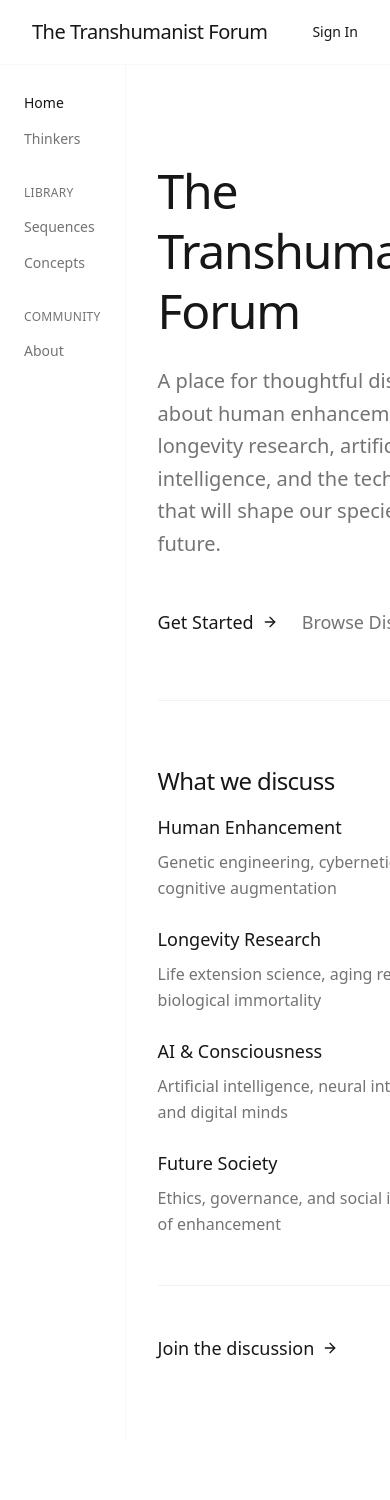
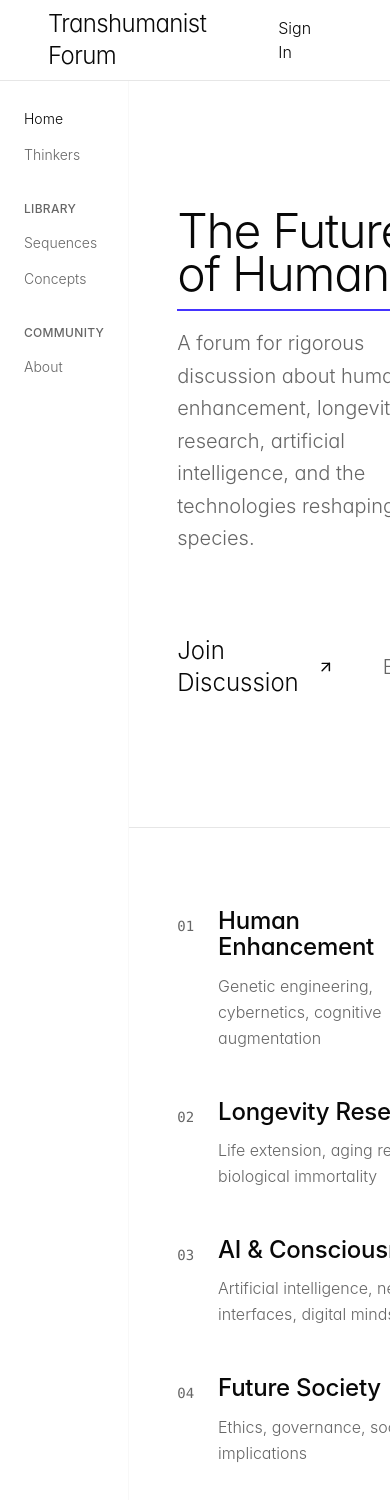
Before and after one commit to willjy1/transhumanismforum-8ea041fe, a React (Vite) app: page / in a window 390 px wide. Shown: the top 1500 px of the page. Before the commit the page ends 1442 px from the top, so only its background shows below. Built offline with nearby package versions, Linux system fonts and the light colour scheme.

Commit message:
Refine design to be striking
Update website design to be minimal and striking, referencing williamjoy.ca and researching minimal design strategies.

```diff
--- a/src/components/Header.tsx
+++ b/src/components/Header.tsx
@@ -15,35 +15,35 @@ const Header = () => {
   };
 
   return (
-    <header className="border-b border-border/30 bg-background/80 backdrop-blur-sm sticky top-0 z-50">
-      <div className="flex h-16 items-center justify-between px-8 max-w-7xl mx-auto">
-        {/* Logo */}
-        <Link to="/" className="text-xl font-light tracking-tight hover:text-primary smooth-transition">
-          The Transhumanist Forum
+    <header className="border-b border-border bg-background sticky top-0 z-50 backdrop-blur-sm">
+      <div className="flex h-20 items-center justify-between px-12 max-w-7xl mx-auto">
+        {/* Logo with bold typography */}
+        <Link to="/" className="text-2xl font-light tracking-tight hover:text-accent crisp-transition">
+          Transhumanist Forum
         </Link>
 
-        {/* Search - Hidden on mobile */}
-        <div className="hidden md:flex relative max-w-sm flex-1 mx-8">
-          <Search className="absolute left-3 top-1/2 h-4 w-4 -translate-y-1/2 text-muted-foreground" />
+        {/* Search - Minimal and focused */}
+        <div className="hidden md:flex relative max-w-md flex-1 mx-16">
+          <Search className="absolute left-4 top-1/2 h-4 w-4 -translate-y-1/2 text-muted-foreground" />
           <Input
-            placeholder="Search..."
-            className="pl-10 bg-transparent border-0 focus:bg-muted/20 focus:ring-1 focus:ring-border"
+            placeholder="Search discussions..."
+            className="pl-12 bg-background border-border focus:border-accent focus:ring-1 focus:ring-accent/20 rounded-none h-12"
           />
         </div>
 
-        {/* Right Actions */}
-        <div className="flex items-center space-x-6">
+        {/* Right Actions - Clean and bold */}
+        <div className="flex items-center gap-8">
           {user ? (
             <>
               <Link
                 to="/create-post"
-                className="text-sm font-light text-muted-foreground hover:text-foreground smooth-transition"
+                className="text-lg font-light text-muted-foreground hover:text-foreground crisp-transition hover-lift"
               >
                 Write
               </Link>
               <button
                 onClick={handleSignOut}
-                className="text-sm font-light text-muted-foreground hover:text-foreground smooth-transition"
+                className="text-lg font-light text-muted-foreground hover:text-foreground crisp-transition hover-lift"
               >
                 Sign Out
               </button>
@@ -51,9 +51,12 @@ const Header = () => {
           ) : (
             <Link
               to="/auth"
-              className="text-sm font-light hover:text-primary smooth-transition"
+              className="relative group"
             >
-              Sign In
+              <div className="absolute inset-0 bg-foreground transform scale-0 group-hover:scale-100 crisp-transition rounded-sm"></div>
+              <span className="relative block px-6 py-3 font-light text-foreground group-hover:text-background crisp-transition">
+                Sign In
+              </span>
             </Link>
           )}
         </div>
--- a/src/index.css
+++ b/src/index.css
@@ -8,57 +8,58 @@ All colors MUST be HSL.
 
 @layer base {
   :root {
-    /* Ultra-minimal light theme with refined typography */
+    /* Bold minimal theme with striking contrast */
     --background: 0 0% 100%;
-    --foreground: 0 0% 9%;
+    --foreground: 0 0% 3%;
 
     --card: 0 0% 100%;
-    --card-foreground: 0 0% 9%;
+    --card-foreground: 0 0% 3%;
 
     --popover: 0 0% 100%;
-    --popover-foreground: 0 0% 9%;
+    --popover-foreground: 0 0% 3%;
 
-    --primary: 0 0% 9%;
-    --primary-foreground: 0 0% 98%;
-    --primary-glow: 0 0% 20%;
+    --primary: 0 0% 3%;
+    --primary-foreground: 0 0% 100%;
+    --primary-glow: 0 0% 15%;
 
-    --secondary: 0 0% 96%;
-    --secondary-foreground: 0 0% 9%;
+    --secondary: 0 0% 97%;
+    --secondary-foreground: 0 0% 3%;
 
-    --muted: 0 0% 96%;
-    --muted-foreground: 0 0% 45%;
+    --muted: 0 0% 95%;
+    --muted-foreground: 0 0% 40%;
 
-    --accent: 0 0% 96%;
-    --accent-foreground: 0 0% 9%;
+    --accent: 245 100% 60%;
+    --accent-foreground: 0 0% 100%;
 
-    --destructive: 0 84% 60%;
-    --destructive-foreground: 0 0% 98%;
+    --destructive: 0 100% 50%;
+    --destructive-foreground: 0 0% 100%;
 
     --border: 0 0% 90%;
-    --input: 0 0% 90%;
-    --ring: 0 0% 9%;
+    --input: 0 0% 95%;
+    --ring: 0 0% 3%;
 
-    --radius: 0.5rem;
+    --radius: 0rem;
 
-    /* Minimal visual elements */
+    /* Bold visual elements */
     --gradient-primary: linear-gradient(135deg, hsl(var(--primary)), hsl(var(--primary-glow)));
-    --gradient-subtle: linear-gradient(180deg, hsl(var(--background)), hsl(var(--muted)));
-    --shadow-elegant: 0 1px 3px -1px hsl(0 0% 0% / 0.1);
-    --shadow-card: 0 1px 3px -1px hsl(0 0% 0% / 0.1);
-    --shadow-glow: 0 0 20px hsl(0 0% 0% / 0.05);
+    --gradient-accent: linear-gradient(135deg, hsl(var(--accent)), hsl(245 100% 70%));
+    --shadow-bold: 0 0 0 1px hsl(0 0% 3%);
+    --shadow-subtle: 0 1px 0 hsl(0 0% 90%);
+    --shadow-float: 0 4px 20px hsl(0 0% 0% / 0.15);
 
     /* Sidebar */
     --sidebar-background: 0 0% 100%;
-    --sidebar-foreground: 0 0% 9%;
-    --sidebar-primary: 0 0% 9%;
-    --sidebar-primary-foreground: 0 0% 98%;
-    --sidebar-accent: 0 0% 96%;
-    --sidebar-accent-foreground: 0 0% 9%;
+    --sidebar-foreground: 0 0% 3%;
+    --sidebar-primary: 0 0% 3%;
+    --sidebar-primary-foreground: 0 0% 100%;
+    --sidebar-accent: 0 0% 97%;
+    --sidebar-accent-foreground: 0 0% 3%;
     --sidebar-border: 0 0% 90%;
-    --sidebar-ring: 0 0% 9%;
+    --sidebar-ring: 0 0% 3%;
 
     /* Animation */
-    --transition-smooth: all 0.2s cubic-bezier(0.4, 0, 0.2, 1);
+    --transition-crisp: all 0.15s cubic-bezier(0.4, 0, 0.2, 1);
+    --transition-smooth: all 0.3s cubic-bezier(0.4, 0, 0.2, 1);
   }
 
   .dark {
@@ -117,28 +118,54 @@ All colors MUST be HSL.
   }
 
   body {
-    @apply bg-background text-foreground font-medium;
+    @apply bg-background text-foreground antialiased;
+    font-feature-settings: "cv02", "cv03", "cv04", "cv11";
   }
 
-  /* Enhanced visual components */
-  .glass-card {
-    @apply bg-white/80 backdrop-blur-sm border border-border/50;
-    box-shadow: var(--shadow-card);
+  /* Bold minimal components */
+  .bold-shadow {
+    box-shadow: var(--shadow-bold);
   }
 
-  .gradient-bg {
-    background: var(--gradient-subtle);
+  .float-shadow {
+    box-shadow: var(--shadow-float);
   }
 
-  .elegant-shadow {
-    box-shadow: var(--shadow-elegant);
-  }
-
-  .glow-effect {
-    box-shadow: var(--shadow-glow);
+  .crisp-transition {
+    transition: var(--transition-crisp);
   }
 
   .smooth-transition {
     transition: var(--transition-smooth);
   }
+
+  /* Typography scale */
+  .text-display {
+    font-size: clamp(3rem, 8vw, 8rem);
+    line-height: 0.9;
+    letter-spacing: -0.025em;
+    font-weight: 300;
+  }
+
+  .text-hero {
+    font-size: clamp(2.5rem, 6vw, 5rem);
+    line-height: 0.95;
+    letter-spacing: -0.02em;
+    font-weight: 400;
+  }
+
+  .text-large {
+    font-size: clamp(1.5rem, 3vw, 2.5rem);
+    line-height: 1.1;
+    letter-spacing: -0.01em;
+  }
+
+  /* Hover effects */
+  .hover-lift {
+    @apply crisp-transition hover:-translate-y-0.5;
+  }
+
+  .hover-glow {
+    @apply crisp-transition hover:shadow-accent/20 hover:shadow-lg;
+  }
 }
--- a/src/pages/Index.tsx
+++ b/src/pages/Index.tsx
@@ -1,8 +1,7 @@
 import React from 'react';
 import { useAuth } from '@/contexts/AuthContext';
 import { Link } from 'react-router-dom';
-import { Button } from '@/components/ui/button';
-import { ArrowRight, MessageCircle } from 'lucide-react';
+import { ArrowUpRight } from 'lucide-react';
 import Header from '@/components/Header';
 import MinimalSidebar from '@/components/MinimalSidebar';
 
@@ -25,100 +24,112 @@ const Index = () => {
         <MinimalSidebar />
 
         <main className="flex-1">
-          {/* Hero Section - Minimal */}
-          <div className="max-w-2xl mx-auto px-8 pt-24 pb-16">
+          {/* Bold Hero Section */}
+          <div className="min-h-[80vh] flex items-center">
+            <div className="max-w-4xl mx-auto px-12 py-32">
+              <div className="space-y-12 animate-fade-up">
+
+                {/* Main headline with dramatic typography */}
                 <div className="space-y-8">
-              <div className="space-y-6">
-                <h1 className="text-5xl font-light tracking-tight leading-tight">
-                  The Transhumanist Forum
+                  <h1 className="text-display font-light tracking-tight">
+                    The Future
+                    <br />
+                    <span className="relative">
+                      of Humanity
+                      <div className="absolute -bottom-2 left-0 w-full h-0.5 bg-accent animate-scale-in"
+                           style={{ animationDelay: '0.8s', animationFillMode: 'both' }}>
+                      </div>
+                    </span>
                   </h1>
 
-                <p className="text-xl text-muted-foreground font-light leading-relaxed">
-                  A place for thoughtful discussion about human enhancement, longevity research,
-                  artificial intelligence, and the technologies that will shape our species' future.
+                  <p className="text-xl max-w-2xl leading-relaxed font-light text-muted-foreground">
+                    A forum for rigorous discussion about human enhancement,
+                    longevity research, artificial intelligence, and the technologies
+                    reshaping our species.
                   </p>
                 </div>
 
-              <div className="flex gap-6 pt-4">
+                {/* CTA with bold interaction */}
+                <div className="flex items-center gap-12 pt-8">
                   {user ? (
                     <Link
                       to="/forum"
-                    className="inline-flex items-center text-foreground hover:text-primary smooth-transition group"
+                      className="group relative inline-flex items-center text-2xl font-light hover-lift"
                     >
-                    <span className="text-lg font-light">Enter Forum</span>
-                    <ArrowRight className="h-4 w-4 ml-2 group-hover:translate-x-1 smooth-transition" />
+                      <span className="relative z-10">Enter Forum</span>
+                      <ArrowUpRight className="h-6 w-6 ml-3 crisp-transition group-hover:translate-x-1 group-hover:-translate-y-1" />
+                      <div className="absolute inset-0 -z-10 bg-accent/5 scale-0 group-hover:scale-100 crisp-transition rounded-lg -m-4"></div>
                     </Link>
                   ) : (
                     <>
                       <Link
                         to="/auth"
-                      className="inline-flex items-center text-foreground hover:text-primary smooth-transition group"
+                        className="group relative inline-flex items-center text-2xl font-light hover-lift"
                       >
-                      <span className="text-lg font-light">Get Started</span>
-                      <ArrowRight className="h-4 w-4 ml-2 group-hover:translate-x-1 smooth-transition" />
+                        <span className="relative z-10">Join Discussion</span>
+                        <ArrowUpRight className="h-6 w-6 ml-3 crisp-transition group-hover:translate-x-1 group-hover:-translate-y-1" />
+                        <div className="absolute inset-0 -z-10 bg-accent/5 scale-0 group-hover:scale-100 crisp-transition rounded-lg -m-4"></div>
                       </Link>
+
                       <Link
                         to="/forum"
-                      className="text-lg font-light text-muted-foreground hover:text-foreground smooth-transition"
+                        className="text-xl font-light text-muted-foreground hover:text-foreground crisp-transition"
                       >
-                      Browse Discussions
+                        Browse
                       </Link>
                     </>
                   )}
                 </div>
               </div>
             </div>
+          </div>
 
-          {/* Simple Feature List */}
-          <div className="max-w-2xl mx-auto px-8 pb-20">
-            <div className="border-t border-border/50 pt-16">
-              <div className="space-y-12">
-                <div>
-                  <h2 className="text-2xl font-light tracking-tight mb-4">
-                    What we discuss
-                  </h2>
-                  <div className="space-y-6">
+          {/* Topics Grid - Bold & Minimal */}
+          <div className="border-t border-border">
+            <div className="max-w-4xl mx-auto px-12 py-20">
+              <div className="grid grid-cols-1 md:grid-cols-2 gap-x-16 gap-y-12">
                 {[
                   {
+                    number: "01",
                     title: "Human Enhancement",
-                        description: "Genetic engineering, cybernetics, and cognitive augmentation"
+                    description: "Genetic engineering, cybernetics, cognitive augmentation"
                   },
                   {
+                    number: "02",
                     title: "Longevity Research",
-                        description: "Life extension science, aging reversal, and biological immortality"
+                    description: "Life extension, aging reversal, biological immortality"
                   },
                   {
+                    number: "03",
                     title: "AI & Consciousness",
-                        description: "Artificial intelligence, neural interfaces, and digital minds"
+                    description: "Artificial intelligence, neural interfaces, digital minds"
                   },
                   {
+                    number: "04",
                     title: "Future Society",
-                        description: "Ethics, governance, and social implications of enhancement"
+                    description: "Ethics, governance, social implications"
                   }
                 ].map((topic, index) => (
-                      <div key={index} className="space-y-2">
-                        <h3 className="text-lg font-medium">
+                  <div
+                    key={index}
+                    className="group space-y-4 animate-fade-up hover-lift"
+                    style={{ animationDelay: `${index * 0.1 + 0.3}s`, animationFillMode: 'both' }}
+                  >
+                    <div className="flex items-start gap-6">
+                      <span className="text-sm font-mono text-muted-foreground mt-2 crisp-transition group-hover:text-accent">
+                        {topic.number}
+                      </span>
+                      <div className="space-y-3">
+                        <h3 className="text-large font-medium group-hover:text-accent crisp-transition">
                           {topic.title}
                         </h3>
-                        <p className="text-muted-foreground font-light leading-relaxed">
+                        <p className="text-muted-foreground leading-relaxed font-light">
                           {topic.description}
                         </p>
                       </div>
-                    ))}
                     </div>
                   </div>
-
-                {!user && (
-                  <div className="border-t border-border/50 pt-12">
-                    <Link
-                      to="/auth"
-                      className="inline-flex items-center text-foreground hover:text-primary smooth-transition group"
-                    >
-                      <span className="text-lg font-light">Join the discussion</span>
-                      <ArrowRight className="h-4 w-4 ml-2 group-hover:translate-x-1 smooth-transition" />
-                    </Link>
-                  </div>
-                )}
+                ))}
               </div>
             </div>
           </div>
--- a/tailwind.config.ts
+++ b/tailwind.config.ts
@@ -64,14 +64,23 @@ export default {
 					ring: 'hsl(var(--sidebar-ring))'
 				}
 			},
+			fontFamily: {
+				sans: ['Inter', 'system-ui', 'sans-serif'],
+				display: ['Inter', 'system-ui', 'sans-serif']
+			},
+			fontSize: {
+				'display': ['clamp(3rem, 8vw, 8rem)', { lineHeight: '0.9', letterSpacing: '-0.025em' }],
+				'hero': ['clamp(2.5rem, 6vw, 5rem)', { lineHeight: '0.95', letterSpacing: '-0.02em' }],
+				'large': ['clamp(1.5rem, 3vw, 2.5rem)', { lineHeight: '1.1', letterSpacing: '-0.01em' }]
+			},
 			backgroundImage: {
 				'gradient-primary': 'var(--gradient-primary)',
-				'gradient-subtle': 'var(--gradient-subtle)'
+				'gradient-accent': 'var(--gradient-accent)'
 			},
 			boxShadow: {
-				'elegant': 'var(--shadow-elegant)',
-				'card': 'var(--shadow-card)',
-				'glow': 'var(--shadow-glow)'
+				'bold': 'var(--shadow-bold)',
+				'subtle': 'var(--shadow-subtle)',
+				'float': 'var(--shadow-float)'
 			},
 			borderRadius: {
 				lg: 'var(--radius)',
@@ -79,48 +88,28 @@ export default {
 				sm: 'calc(var(--radius) - 4px)'
 			},
 			keyframes: {
-				'accordion-down': {
-					from: {
-						height: '0'
-					},
-					to: {
-						height: 'var(--radix-accordion-content-height)'
-					}
-				},
-				'accordion-up': {
-					from: {
-						height: 'var(--radix-accordion-content-height)'
-					},
-					to: {
-						height: '0'
-					}
+				'fade-up': {
+					'0%': { opacity: '0', transform: 'translateY(20px)' },
+					'100%': { opacity: '1', transform: 'translateY(0)' }
 				},
 				'fade-in': {
-					'0%': {
-						opacity: '0',
-						transform: 'translateY(10px)'
-					},
-					'100%': {
-						opacity: '1',
-						transform: 'translateY(0)'
-					}
+					'0%': { opacity: '0' },
+					'100%': { opacity: '1' }
 				},
 				'slide-up': {
-					'0%': {
-						opacity: '0',
-						transform: 'translateY(20px)'
-					},
-					'100%': {
-						opacity: '1',
-						transform: 'translateY(0)'
-					}
+					'0%': { opacity: '0', transform: 'translateY(40px)' },
+					'100%': { opacity: '1', transform: 'translateY(0)' }
+				},
+				'scale-in': {
+					'0%': { opacity: '0', transform: 'scale(0.95)' },
+					'100%': { opacity: '1', transform: 'scale(1)' }
 				}
 			},
 			animation: {
-				'accordion-down': 'accordion-down 0.2s ease-out',
-				'accordion-up': 'accordion-up 0.2s ease-out',
-				'fade-in': 'fade-in 0.5s ease-out',
-				'slide-up': 'slide-up 0.6s ease-out'
+				'fade-up': 'fade-up 0.6s cubic-bezier(0.4, 0, 0.2, 1)',
+				'fade-in': 'fade-in 0.4s cubic-bezier(0.4, 0, 0.2, 1)',
+				'slide-up': 'slide-up 0.8s cubic-bezier(0.4, 0, 0.2, 1)',
+				'scale-in': 'scale-in 0.4s cubic-bezier(0.4, 0, 0.2, 1)'
 			}
 		}
 	},
```
Also changed, not shown: src/components/CleanFilters.tsx (+8 -5 lines), src/components/CleanPostCard.tsx (+45 -39 lines), src/pages/CleanForum.tsx (+17 -12 lines). Lines whose indentation alone changed are shown as unchanged.
